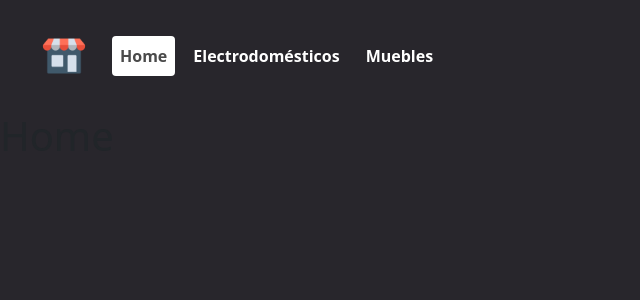
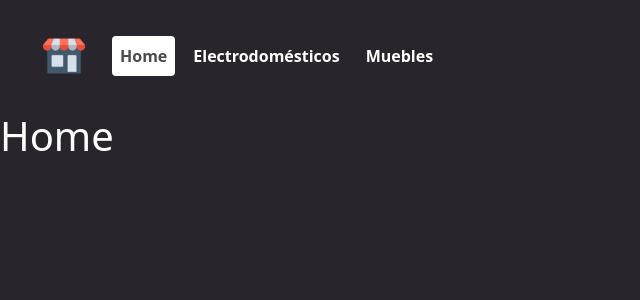
Before and after one commit to jcmembrilla/TIENDA-ON-LINE-e-COMMERCE, a React (Vite) app: page / in a window 1280 px wide. Shown: the top 300 px of the page, without its empty margins (0-640 px from the left). Built offline with nearby package versions, Linux system fonts and the light colour scheme.

Commit message:
Navbar listo para subir

```diff
--- a/src/App.css
+++ b/src/App.css
@@ -1,5 +1,6 @@
 body{
   background-color: rgb(40, 38, 44);
+  color: #fff;
 }
 
 .app{
```
Also changed, not shown: 1 other file (tests, documents, lock files or other folders).
